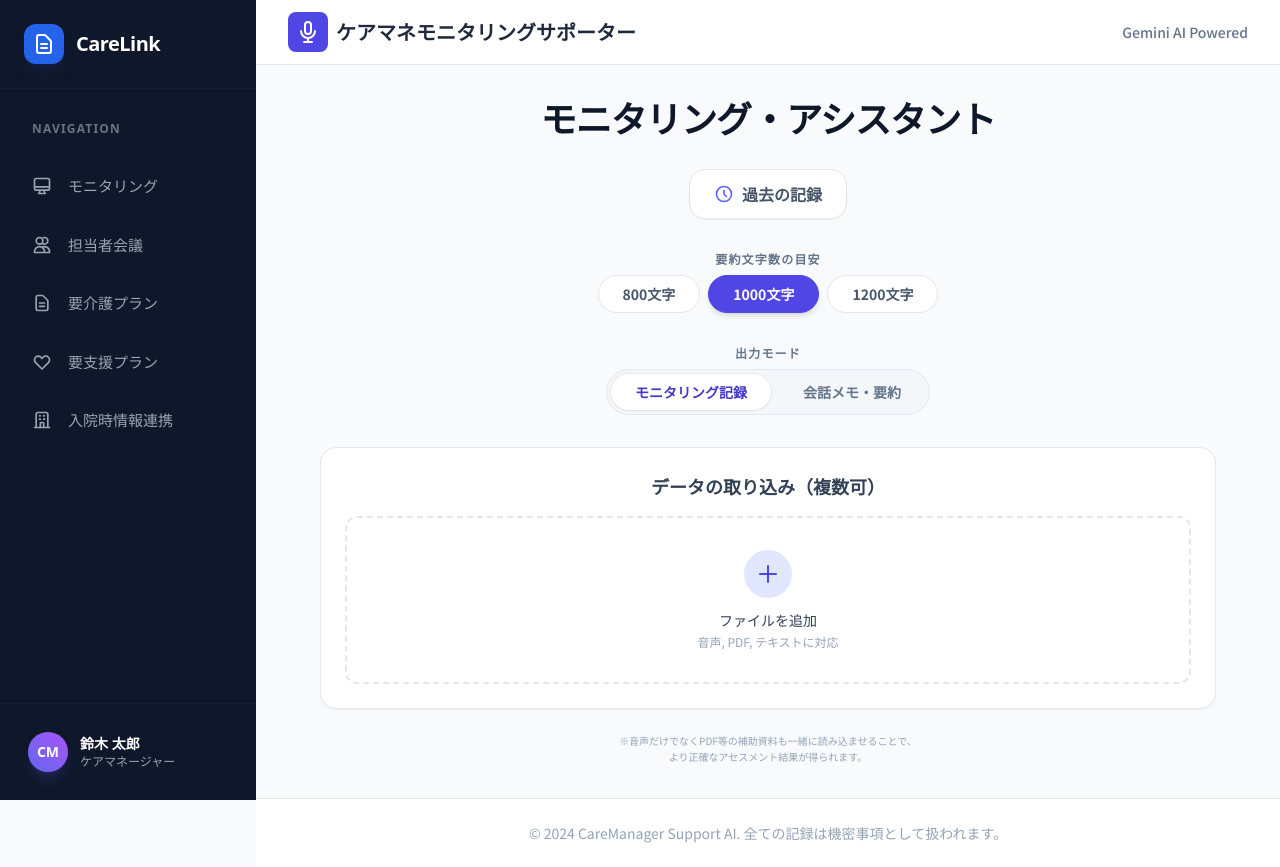
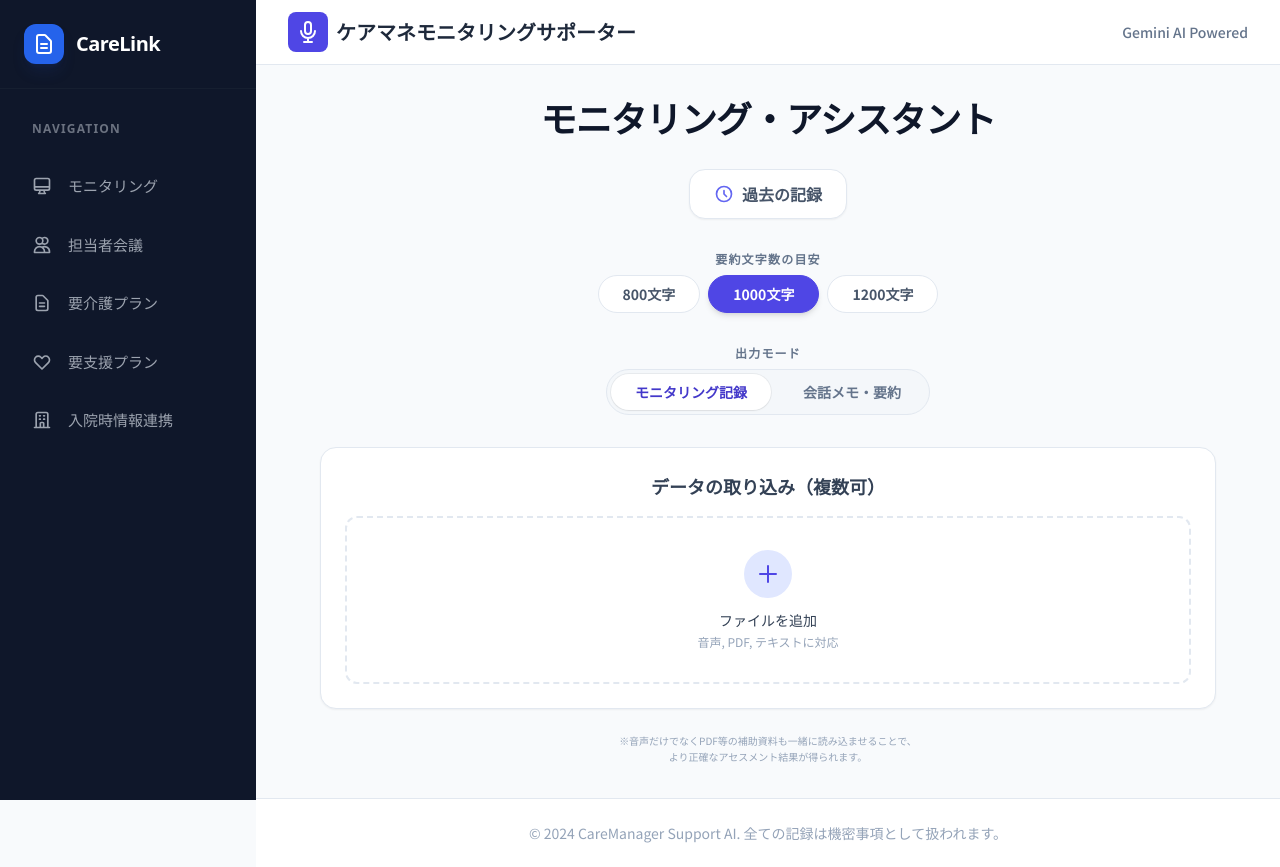
Before and after one commit to enrichkkobayashi-bot/my_projyect-moni, a React (Vite) app: page / in a window 1280 px wide. Built offline with nearby package versions, Linux system fonts and the light colour scheme.

Commit message:
Remove user profile from sidebar

```diff
--- a/components/Sidebar.tsx
+++ b/components/Sidebar.tsx
@@ -105,18 +105,7 @@ const Sidebar: React.FC = () => {
                 </nav>
             </div>
 
-            {/* User Profile Footer */}
-            <div className="p-4 border-t border-gray-800/50">
-                <div className="flex items-center gap-3 p-3 rounded-xl hover:bg-white/5 transition-colors cursor-pointer">
-                    <div className="w-10 h-10 rounded-full bg-gradient-to-tr from-indigo-500 to-purple-500 flex items-center justify-center text-sm font-bold shadow-lg shadow-indigo-500/20">
-                        CM
-                    </div>
-                    <div>
-                        <div className="text-sm font-bold text-white">鈴木 太郎</div>
-                        <div className="text-xs text-gray-400">ケアマネージャー</div>
-                    </div>
-                </div>
-            </div>
+
         </aside>
     );
 };
```
